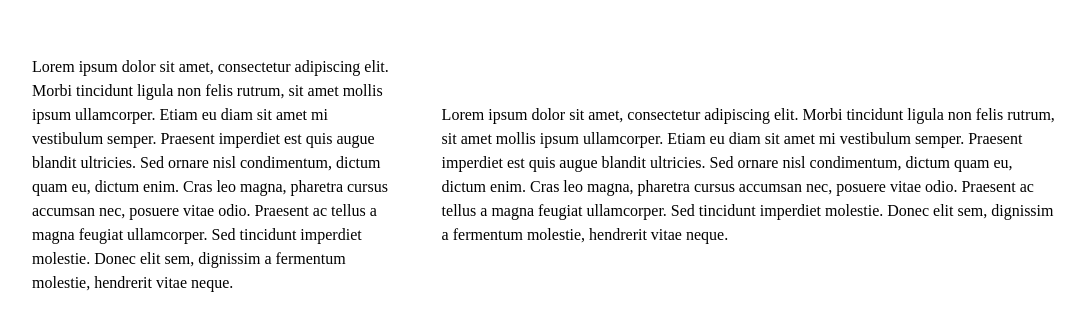
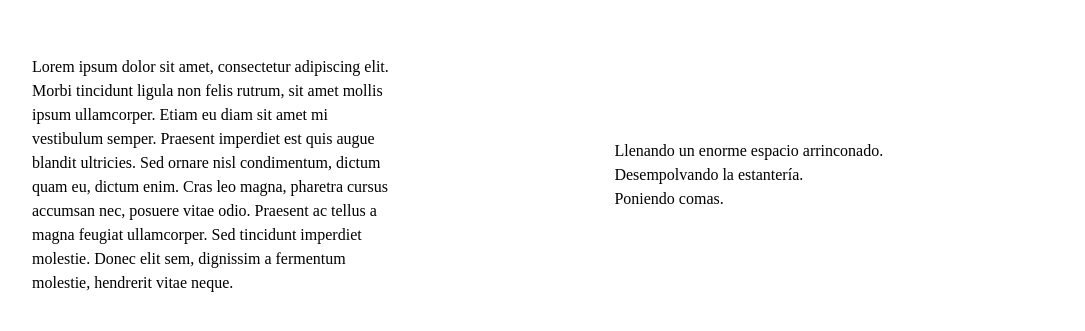
Before and after one commit to danielsalinasmerino/fukurokuju, a React (Create React App) app: page / in a window 1280 px wide. Shown: the part 225-556 px from the top of the page, without its empty margins (96-1181 px from the left). Built offline with nearby package versions, Linux system fonts and the light colour scheme.

Commit message:
feat: Added i18next library, copies

```diff
--- a/package.json
+++ b/package.json
@@ -10,8 +10,10 @@
     "@types/node": "^16.11.25",
     "@types/react": "^17.0.39",
     "@types/react-dom": "^17.0.11",
+    "i18next": "^21.6.12",
     "react": "^17.0.2",
     "react-dom": "^17.0.2",
+    "react-i18next": "^11.15.5",
     "react-scripts": "5.0.0",
     "styled-components": "^5.3.3",
     "typescript": "^4.5.5",
--- a/src/App.tsx
+++ b/src/App.tsx
@@ -1,12 +1,13 @@
 import React from "react";
 import DefaultTemplate from "./components/templates/DefaultTemplate";
 import Element from "./Element";
+import Element2 from "./Element2";
 
 const App = () => {
   return (
     <DefaultTemplate
       leftContent={() => <Element />}
-      rightContent={() => <Element />}
+      rightContent={() => <Element2 />}
     />
   );
 };
--- /dev/null
+++ b/src/Element2.tsx
@@ -0,0 +1,18 @@
+import React from "react";
+import { useTranslation } from "react-i18next";
+
+const Element2 = () => {
+  const { t } = useTranslation();
+
+  return (
+    <p>
+      {t("main.content.line1")}
+      <br />
+      {t("main.content.line2")}
+      <br />
+      {t("main.content.line3")}
+    </p>
+  );
+};
+
+export default Element2;
--- /dev/null
+++ b/src/components/templates/DefaultTemplate/index.tsx
@@ -0,0 +1,3 @@
+import DefaultTemplate from "./DefaultTemplate";
+
+export default DefaultTemplate;
--- /dev/null
+++ b/src/i18n/i18n.ts
@@ -0,0 +1,16 @@
+import i18n from "i18next";
+import { initReactI18next } from "react-i18next";
+import { spanishTranslations } from "./translations/spanish";
+
+const resources = { ...spanishTranslations };
+
+i18n.use(initReactI18next).init({
+  resources,
+  lng: "sp",
+
+  interpolation: {
+    escapeValue: false,
+  },
+});
+
+export default i18n;
--- /dev/null
+++ b/src/i18n/translations/spanish.ts
@@ -0,0 +1,27 @@
+export const spanishTranslations = {
+  sp: {
+    translation: {
+      main: {
+        title: "La Influencia",
+        content: {
+          line1: "Llenando un enorme espacio arrinconado.",
+          line2: "Desempolvando la estantería.",
+          line3: "Poniendo comas.",
+        },
+      },
+      magazine: {
+        title: "La Revista",
+        content: "Lo que somos y opinamos, sin prisa.",
+      },
+      producer: {
+        title: "La Productora",
+        content: "Para cuando las palabras no son suficientes.",
+      },
+      contact: {
+        title: "Contacto",
+        content:
+          "La Influencia es una excusa para pensar juntos. ¿Quieres hablar o escribir? ¡Contamos contigo!",
+      },
+    },
+  },
+};
--- a/src/index.tsx
+++ b/src/index.tsx
@@ -3,6 +3,7 @@ import ReactDOM from "react-dom";
 import App from "./App";
 import GlobalStyles from "./styles/GlobalStyles";
 import ResetStyles from "./styles/ResetStyles";
+import "./i18n/i18n";
 
 ReactDOM.render(
   <React.StrictMode>
```
Also changed, not shown: src/components/templates/DefaultTemplate/DefaultTemplate.tsx (renamed from src/components/templates/DefaultTemplate.tsx), 1 other file (tests, documents, lock files or other folders).
